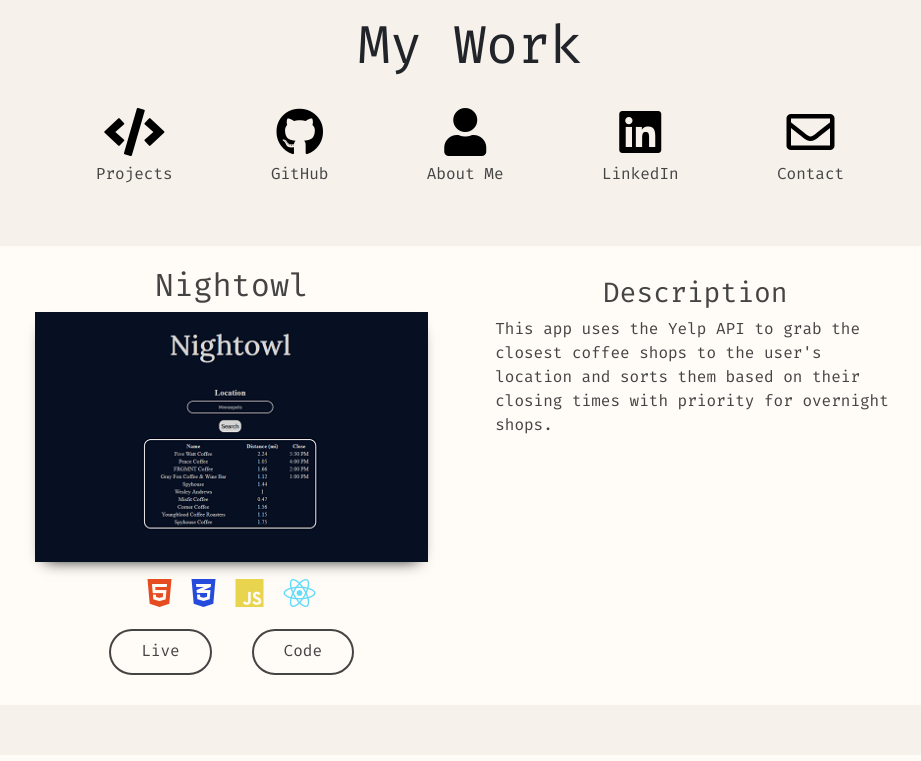
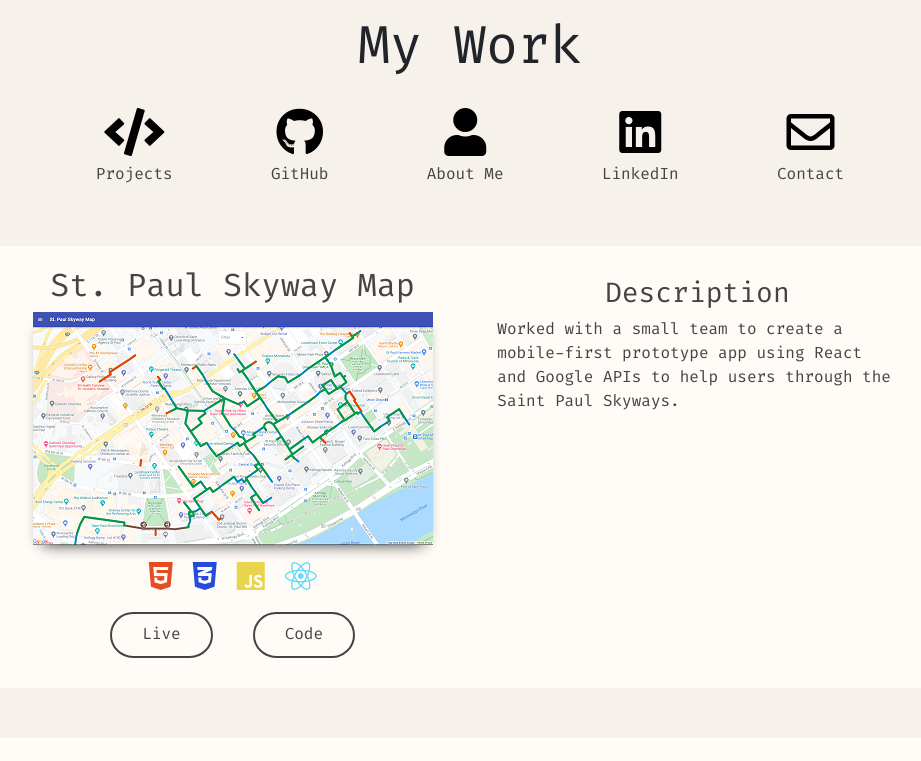
Before and after one commit to GeoffreyHanson/reactPortfolio, a React (Create React App) app: page /Projects in a window 1280 px wide. Shown: the top 761 px of the page, without its empty margins (170-1091 px from the left). Built offline with nearby package versions, Linux system fonts and the light colour scheme.

Commit message:
Added skyway project

```diff
--- a/src/pages/Portfolio/Portfolio.js
+++ b/src/pages/Portfolio/Portfolio.js
@@ -2,7 +2,7 @@ import React from 'react';
 import Navigation from '../../components/Navigation/Navigation';
 import PageTitle from '../../components/PageTitle/PageTitle';
 import PortfolioItem from '../../components/PortfolioItem/PortfolioItem';
-
+import SkywayThumb from './thumbnails/stpaul-skyway.png';
 import NightowlThumb from './thumbnails/nightowl-thumb.png';
 import InteractiveMapThumb from './thumbnails/interactive-map.png';
 import DrumThumb from './thumbnails/react-drum-kit.png';
@@ -19,6 +19,15 @@ const Portfolio = () => (
       <Navigation
         className="Navigation"
       />
+      <PortfolioItem
+        title="St. Paul Skyway Map"
+        image={SkywayThumb}
+        tags={['HTML5', 'CSS3', 'JavaScript', 'React']}
+        demo="https://stpaul-skyway.netlify.app/"
+        code="https://github.com/GeoffreyHanson/stpaul-skyway-app/"
+      >
+        Worked with a small team to create a mobile-first prototype app using React and Google APIs to help users through the Saint Paul Skyways.
+      </PortfolioItem>
       <PortfolioItem
         title="Nightowl"
         image={NightowlThumb}
```
Also changed, not shown: src/pages/Portfolio/thumbnails/stpaul-skyway.png (added).
